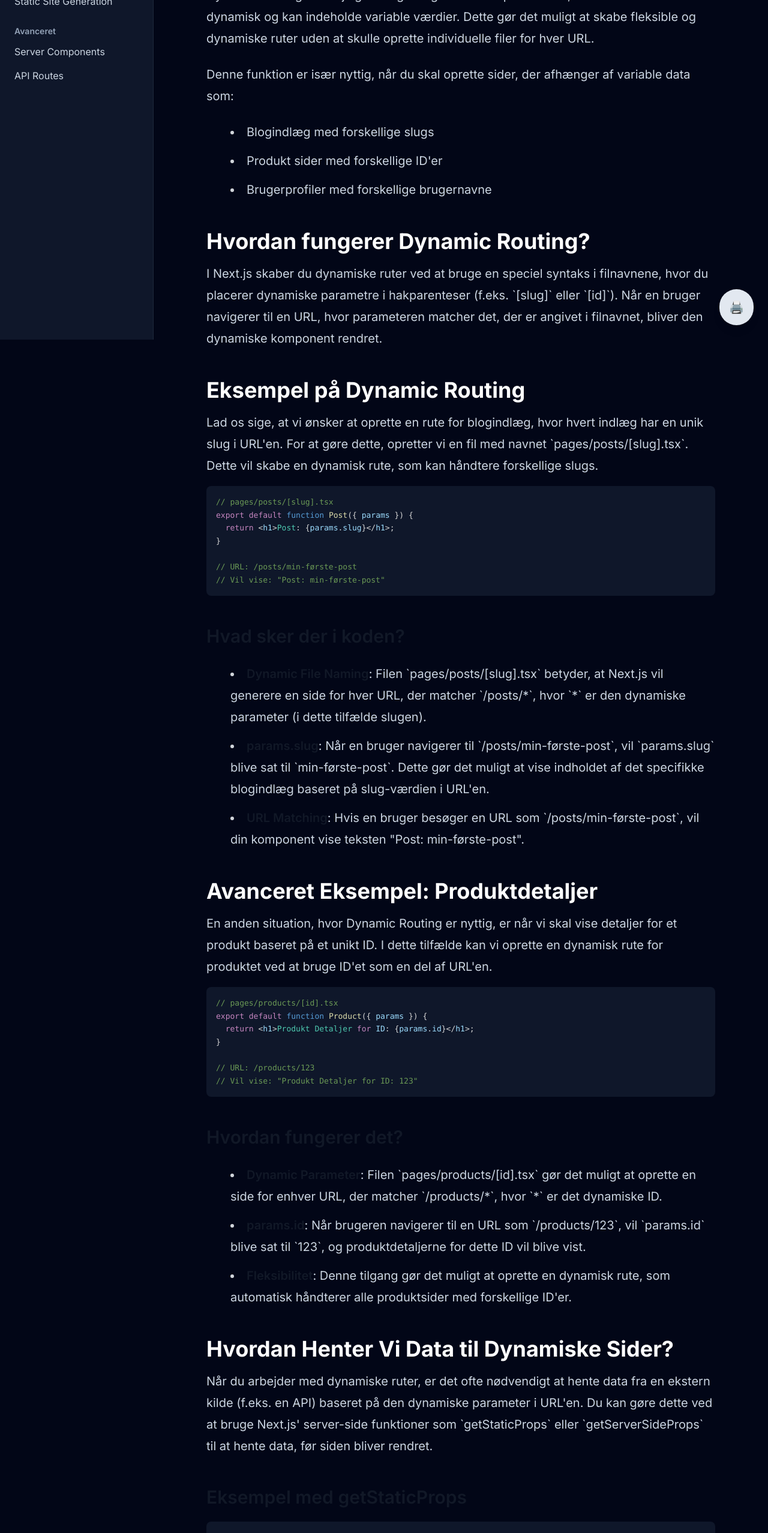
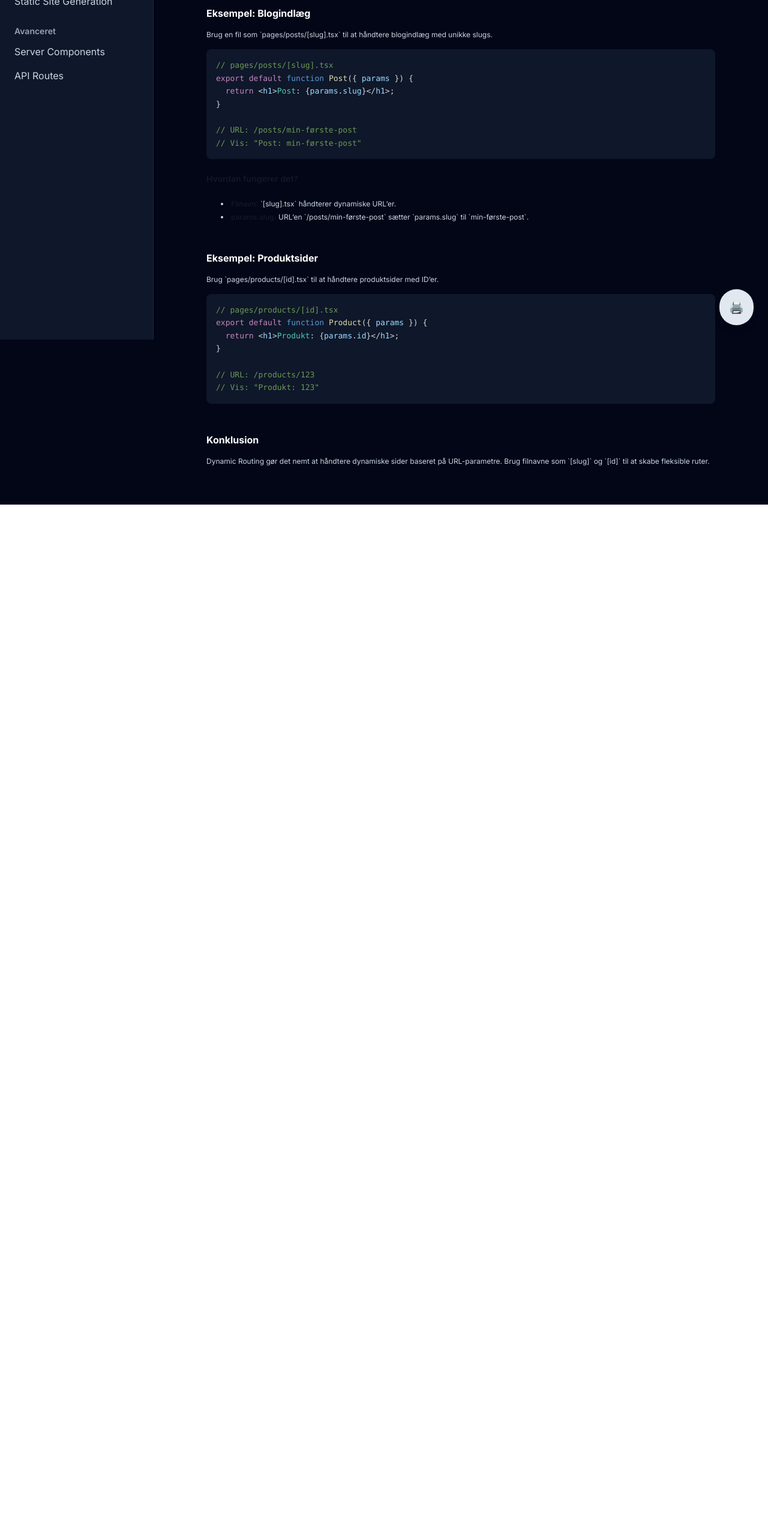
Before and after one commit to Lucasna28/next-exam-prep, a Next.js app: page /topics/dynamic-routing in a window 1280 px wide. Shown: the part 234-2789 px from the top of the page at 60% size. After the commit the page ends 1075 px from the top, so only its background shows below. Built offline with nearby package versions, Linux system fonts and the light colour scheme.

Commit message:
dynamic-routing+globals.css A4Print+UdkommenteretGlobals

```diff
--- a/src/app/globals.css
+++ b/src/app/globals.css
@@ -47,7 +47,7 @@
 
   /* Ensure dark mode doesn't affect print */
   * {
-    color: black !important;
+    /* color: black !important; */
     background: none !important;
   }
 
--- a/src/app/topics/dynamic-routing/page.tsx
+++ b/src/app/topics/dynamic-routing/page.tsx
@@ -2,42 +2,17 @@ import CodeBlock from "@/components/CodeBlock";
 
 export default function DynamicRoutingPage() {
   return (
-    <div className="prose lg:prose-xl">
-      <h1>Dynamic Routing i Next.js</h1>
+    <div className="prose lg:prose-xs">
+      <h1 className="text-lg">Dynamic Routing i Next.js</h1>
 
-      <h2>Hvad er Dynamic Routing?</h2>
-      <p>
-        Dynamic Routing i Next.js giver dig mulighed for at oprette sider, hvor
-        URL-strukturen er dynamisk og kan indeholde variable værdier. Dette gør
-        det muligt at skabe fleksible og dynamiske ruter uden at skulle oprette
-        individuelle filer for hver URL.
-      </p>
-      <p>
-        Denne funktion er især nyttig, når du skal oprette sider, der afhænger
-        af variable data som:
+      <h2 className="text-base">Hvad er Dynamic Routing?</h2>
+      <p className="text-xs">
+        Dynamic Routing gør det muligt at oprette sider med dynamiske URL’er, der indeholder variable værdier. Det bruges til f.eks. blogindlæg, produktsider og brugerprofiler.
       </p>
 
-      <ul>
-        <li>Blogindlæg med forskellige slugs</li>
-        <li>Produkt sider med forskellige ID'er</li>
-        <li>Brugerprofiler med forskellige brugernavne</li>
-      </ul>
-
-      <h2>Hvordan fungerer Dynamic Routing?</h2>
-      <p>
-        I Next.js skaber du dynamiske ruter ved at bruge en speciel syntaks i
-        filnavnene, hvor du placerer dynamiske parametre i hakparenteser (f.eks.
-        `[slug]` eller `[id]`). Når en bruger navigerer til en URL, hvor
-        parameteren matcher det, der er angivet i filnavnet, bliver den
-        dynamiske komponent rendret.
-      </p>
-
-      <h2>Eksempel på Dynamic Routing</h2>
-      <p>
-        Lad os sige, at vi ønsker at oprette en rute for blogindlæg, hvor hvert
-        indlæg har en unik slug i URL'en. For at gøre dette, opretter vi en fil
-        med navnet `pages/posts/[slug].tsx`. Dette vil skabe en dynamisk rute,
-        som kan håndtere forskellige slugs.
+      <h2 className="text-base">Eksempel: Blogindlæg</h2>
+      <p className="text-xs">
+        Brug en fil som `pages/posts/[slug].tsx` til at håndtere blogindlæg med unikke slugs.
       </p>
 
       <CodeBlock
@@ -47,136 +22,35 @@ export default function Post({ params }) {
 }
 
 // URL: /posts/min-første-post
-// Vil vise: "Post: min-første-post"`}
+// Vis: "Post: min-første-post"`}
         language="typescript"
       />
 
-      <h3>Hvad sker der i koden?</h3>
-      <ul>
-        <li>
-          <strong>Dynamic File Naming</strong>: Filen `pages/posts/[slug].tsx`
-          betyder, at Next.js vil generere en side for hver URL, der matcher
-          `/posts/*`, hvor `*` er den dynamiske parameter (i dette tilfælde
-          slugen).
-        </li>
-        <li>
-          <strong>params.slug</strong>: Når en bruger navigerer til
-          `/posts/min-første-post`, vil `params.slug` blive sat til
-          `min-første-post`. Dette gør det muligt at vise indholdet af det
-          specifikke blogindlæg baseret på slug-værdien i URL'en.
-        </li>
-        <li>
-          <strong>URL Matching</strong>: Hvis en bruger besøger en URL som
-          `/posts/min-første-post`, vil din komponent vise teksten "Post:
-          min-første-post".
-        </li>
+      <h3 className="text-sm">Hvordan fungerer det?</h3>
+      <ul className="text-xs">
+        <li><strong>Filnavn:</strong> `[slug].tsx` håndterer dynamiske URL’er.</li>
+        <li><strong>params.slug:</strong> URL’en `/posts/min-første-post` sætter `params.slug` til `min-første-post`.</li>
       </ul>
 
-      <h2>Avanceret Eksempel: Produktdetaljer</h2>
-      <p>
-        En anden situation, hvor Dynamic Routing er nyttig, er når vi skal vise
-        detaljer for et produkt baseret på et unikt ID. I dette tilfælde kan vi
-        oprette en dynamisk rute for produktet ved at bruge ID'et som en del af
-        URL'en.
+      <h2 className="text-base">Eksempel: Produktsider</h2>
+      <p className="text-xs">
+        Brug `pages/products/[id].tsx` til at håndtere produktsider med ID’er.
       </p>
 
       <CodeBlock
         code={`// pages/products/[id].tsx
 export default function Product({ params }) {
-  return <h1>Produkt Detaljer for ID: {params.id}</h1>;
+  return <h1>Produkt: {params.id}</h1>;
 }
 
 // URL: /products/123
-// Vil vise: "Produkt Detaljer for ID: 123"`}
+// Vis: "Produkt: 123"`}
         language="typescript"
       />
 
-      <h3>Hvordan fungerer det?</h3>
-      <ul>
-        <li>
-          <strong>Dynamic Parameter</strong>: Filen `pages/products/[id].tsx`
-          gør det muligt at oprette en side for enhver URL, der matcher
-          `/products/*`, hvor `*` er det dynamiske ID.
-        </li>
-        <li>
-          <strong>params.id</strong>: Når brugeren navigerer til en URL som
-          `/products/123`, vil `params.id` blive sat til `123`, og
-          produktdetaljerne for dette ID vil blive vist.
-        </li>
-        <li>
-          <strong>Fleksibilitet</strong>: Denne tilgang gør det muligt at
-          oprette en dynamisk rute, som automatisk håndterer alle produktsider
-          med forskellige ID'er.
-        </li>
-      </ul>
-
-      <h2>Hvordan Henter Vi Data til Dynamiske Sider?</h2>
-      <p>
-        Når du arbejder med dynamiske ruter, er det ofte nødvendigt at hente
-        data fra en ekstern kilde (f.eks. en API) baseret på den dynamiske
-        parameter i URL'en. Du kan gøre dette ved at bruge Next.js' server-side
-        funktioner som `getStaticProps` eller `getServerSideProps` til at hente
-        data, før siden bliver rendret.
-      </p>
-
-      <h3>Eksempel med getStaticProps</h3>
-      <CodeBlock
-        code={`// pages/posts/[slug].tsx
-import { getStaticProps, getStaticPaths } from 'next';
-
-export default function Post({ post }) {
-  return <h1>{post.title}</h1>;
-}
-
-export async function getStaticPaths() {
-  const res = await fetch('https://api.example.com/posts');
-  const posts = await res.json();
-
-  const paths = posts.map(post => ({
-    params: { slug: post.slug }
-  }));
-
-  return { paths, fallback: false };
-}
-
-export async function getStaticProps({ params }) {
-  const res = await fetch(\`https://api.example.com/posts/\${params.slug}\`);
-  const post = await res.json();
-
-  return { props: { post } };
-}`}
-        language="typescript"
-      />
-
-      <h3>Forklaring på getStaticProps og getStaticPaths:</h3>
-      <ul>
-        <li>
-          <strong>getStaticPaths</strong>: Denne funktion bruges til at generere
-          alle de mulige dynamiske ruter (f.eks. for hver blogpost). Den
-          returnerer et array af `paths`, som Next.js bruger til at skabe de
-          statiske sider.
-        </li>
-        <li>
-          <strong>getStaticProps</strong>: Når en rute er valgt, henter
-          `getStaticProps` dataene for den specifikke side (f.eks. et
-          blogindlæg) og sender dem som props til komponenten, som derefter
-          bruges til at vise indholdet.
-        </li>
-        <li>
-          <strong>Static Generation</strong>: Denne tilgang gør det muligt for
-          Next.js at bygge de nødvendige sider på serveren ved byggetid og cache
-          dem, hvilket resulterer i hurtigere indlæsningstider.
-        </li>
-      </ul>
-
-      <h2>Konklusion</h2>
-      <p>
-        Dynamic Routing i Next.js giver dig mulighed for at oprette fleksible og
-        dynamiske sider, der kan ændre sig afhængigt af URL-parametre. Ved at
-        bruge dynamiske filnavne og Next.js' funktioner som `getStaticProps` og
-        `getStaticPaths` kan du nemt håndtere sider med forskellige data, som
-        blogindlæg eller produktdetaljer, uden at skulle oprette separate filer
-        for hver mulig URL.
+      <h2 className="text-base">Konklusion</h2>
+      <p className="text-xs">
+        Dynamic Routing gør det nemt at håndtere dynamiske sider baseret på URL-parametre. Brug filnavne som `[slug]` og `[id]` til at skabe fleksible ruter.
       </p>
     </div>
   );
```
